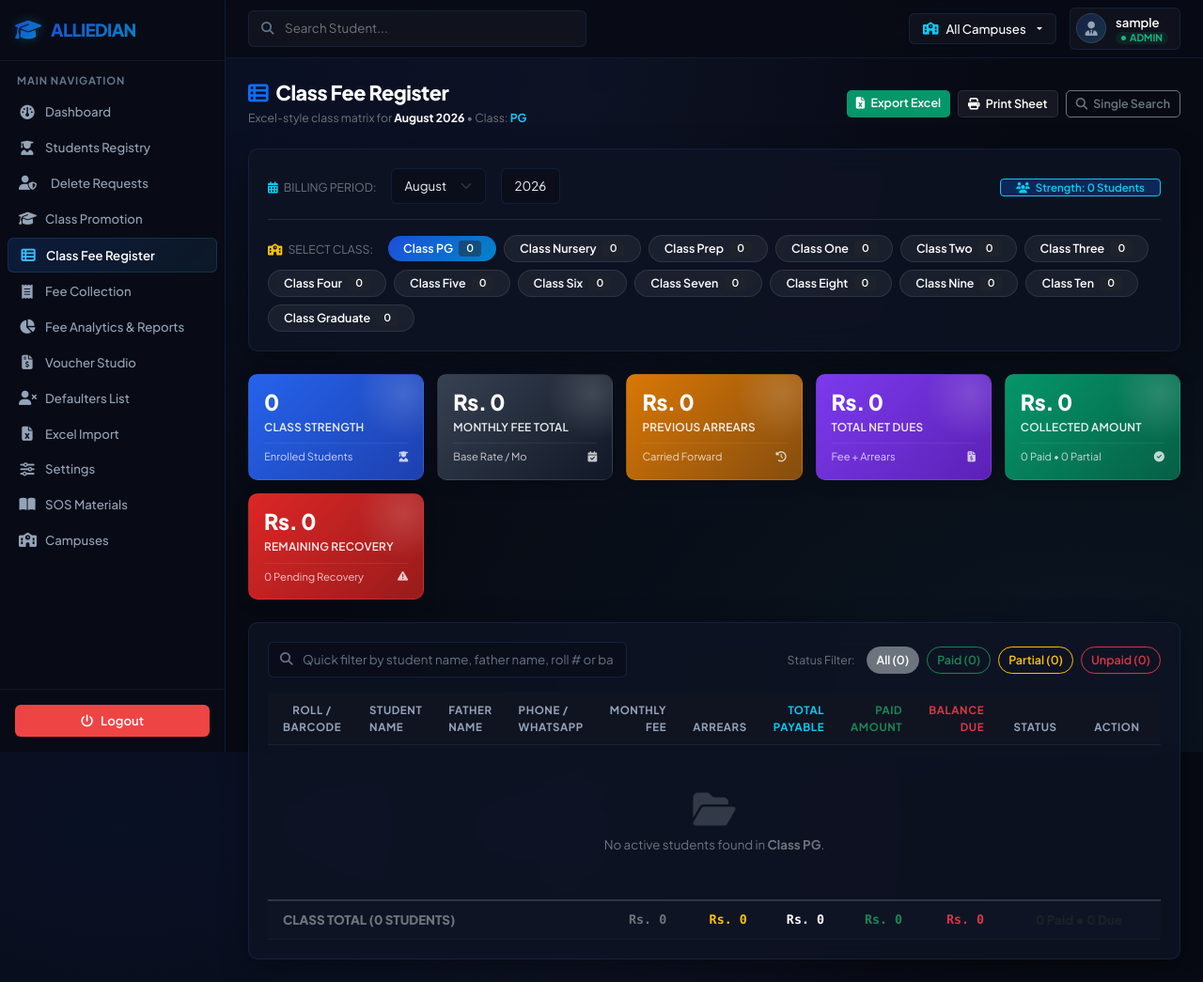
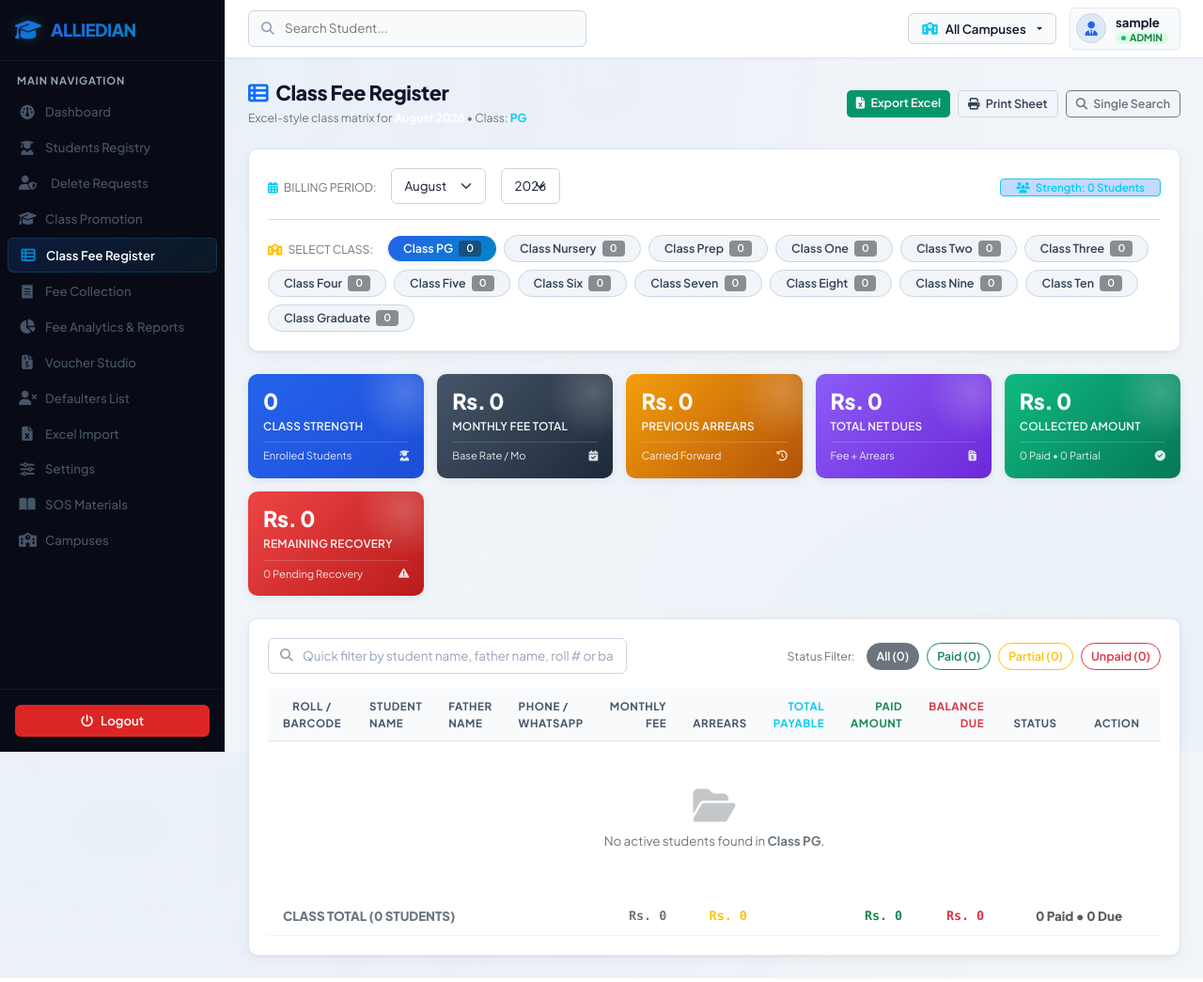
Before and after one commit to Saeed-driod/SMS2, a Flask app: page /fee/class-sheet in a window 1280 px wide. Shown: the whole page at 94% size. Run offline with Flask 3, Linux system fonts and the light colour scheme; the visitor is signed in with stand-in values (Sample User, id 1); data that the repository does not hold is empty; some libraries are stand-ins or nearby versions.

Commit message:
style: convert project theme to a clean, bright, modern light-slate palette with high contrast readability

```diff
--- a/static/css/style.css
+++ b/static/css/style.css
@@ -2,31 +2,31 @@
 @import url('https://fonts.googleapis.com/css2?family=Inter:wght@300;400;500;600;700&family=Plus+Jakarta+Sans:wght@400;500;600;700;800&display=swap');
 
 :root {
-    --bg-primary: #070a13; /* Rich dark-blue background */
-    --bg-secondary: #0f1424; /* Dark blue panel background */
-    --glass-bg: rgba(15, 20, 36, 0.78);
-    --glass-border: rgba(59, 130, 246, 0.14); /* Subtle blue-tinted border */
-    --glass-highlight: rgba(59, 130, 246, 0.2);
+    --bg-primary: #f1f5f9; /* Clean light slate background */
+    --bg-secondary: #ffffff; /* Crisp white panel background */
+    --glass-bg: #ffffff;
+    --glass-border: #e2e8f0; /* Subtle slate border */
+    --glass-highlight: rgba(37, 99, 235, 0.06);
 
-    --text-primary: #f1f5f9; /* Crisp ice-white */
-    --text-secondary: #94a3b8; /* Cool slate-gray */
-    --text-muted: #64748b; /* Muted slate */
+    --text-primary: #0f172a; /* Deep slate for high contrast */
+    --text-secondary: #475569; /* Slate-600 */
+    --text-muted: #94a3b8; /* Slate-400 */
 
-    --accent-blue: #2563eb; /* Deep blue */
-    --accent-cyan: #38bdf8; /* Sky-blue */
-    --accent-green: #10b981;
-    --accent-yellow: #f59e0b;
-    --accent-red: #ef4444;
-    --accent-purple: #8b5cf6;
+    --accent-blue: #2563eb;
+    --accent-cyan: #0284c7;
+    --accent-green: #16a34a;
+    --accent-yellow: #d97706;
+    --accent-red: #dc2626;
+    --accent-purple: #7c3aed;
 
-    --gradient-blue: linear-gradient(135deg, #1d4ed8 0%, #0284c7 100%);
-    --gradient-purple: linear-gradient(135deg, #6366f1 0%, #a855f7 100%);
-    --gradient-dark: linear-gradient(135deg, #0f1424 0%, #05070c 100%);
+    --gradient-blue: linear-gradient(135deg, #2563eb 0%, #0284c7 100%);
+    --gradient-purple: linear-gradient(135deg, #6366f1 0%, #8b5cf6 100%);
+    --gradient-dark: linear-gradient(135deg, #1e293b 0%, #0f172a 100%);
 
     --border-radius-sm: 6px;
     --border-radius-md: 10px;
     --border-radius-lg: 16px;
-    --box-shadow: 0 8px 30px 0 rgba(0, 0, 0, 0.35);
+    --box-shadow: 0 1px 3px 0 rgba(0, 0, 0, 0.06), 0 4px 16px 0 rgba(0, 0, 0, 0.04);
     --transition: all 0.2s cubic-bezier(0.4, 0, 0.2, 1);
 }
 
@@ -35,9 +35,9 @@ body {
     font-family: 'Plus Jakarta Sans', 'Inter', -apple-system, BlinkMacSystemFont, 'Segoe UI', Roboto, sans-serif;
     background-color: var(--bg-primary);
     background-image:
-        radial-gradient(at 10% 10%, rgba(37, 99, 235, 0.08) 0px, transparent 50%),
-        radial-gradient(at 90% 90%, rgba(56, 189, 248, 0.06) 0px, transparent 50%),
-        radial-gradient(at 50% 10%, rgba(99, 102, 241, 0.05) 0px, transparent 50%);
+        radial-gradient(at 10% 10%, rgba(37, 99, 235, 0.03) 0px, transparent 50%),
+        radial-gradient(at 90% 90%, rgba(2, 132, 199, 0.03) 0px, transparent 50%),
+        radial-gradient(at 50% 10%, rgba(99, 102, 241, 0.02) 0px, transparent 50%);
     background-attachment: fixed;
     color: var(--text-primary);
     min-height: 100vh;
@@ -51,25 +51,24 @@ body {
 h1, h2, h3, h4, h5, h6, .page-title {
     font-weight: 700;
     letter-spacing: -0.02em;
-    color: #ffffff;
+    color: #0f172a;
 }
 
 .page-title, h1 {
     font-size: 1.35rem;
     font-weight: 750;
+    color: #0f172a;
 }
 
-h2 { font-size: 1.2rem; font-weight: 700; }
-h3 { font-size: 1.05rem; font-weight: 650; }
-h4 { font-size: 0.95rem; font-weight: 600; }
-h5 { font-size: 0.85rem; font-weight: 600; }
-h6 { font-size: 0.78rem; font-weight: 600; }
+h2 { font-size: 1.2rem; font-weight: 700; color: #0f172a; }
+h3 { font-size: 1.05rem; font-weight: 650; color: #0f172a; }
+h4 { font-size: 0.95rem; font-weight: 600; color: #1e293b; }
+h5 { font-size: 0.85rem; font-weight: 600; color: #1e293b; }
+h6 { font-size: 0.78rem; font-weight: 600; color: #334155; }
 
-/* Glassmorphism containers */
+/* Panels & containers */
 .glass-panel {
-    background: var(--glass-bg);
-    backdrop-filter: blur(16px);
-    -webkit-backdrop-filter: blur(16px);
+    background: #ffffff;
     border: 1px solid var(--glass-border);
     border-radius: var(--border-radius-md);
     box-shadow: var(--box-shadow);
@@ -95,25 +97,23 @@ h6 { font-size: 0.78rem; font-weight: 600; }
     width: 90px;
     height: 90px;
     border-radius: 50%;
-    background: radial-gradient(circle, rgba(59, 130, 246, 0.15) 0%, transparent 70%);
+    background: radial-gradient(circle, rgba(37, 99, 235, 0.08) 0%, transparent 70%);
     filter: blur(16px);
 }
 
 .metric-value {
     font-size: 1.6rem;
     font-weight: 750;
-    background: linear-gradient(to right, #ffffff, #cbd5e1);
-    -webkit-background-clip: text;
-    -webkit-text-fill-color: transparent;
+    color: #0f172a;
     margin-top: 6px;
     margin-bottom: 0;
 }
 
 /* Forms styling */
 .form-control, .form-select {
-    background-color: rgba(10, 13, 22, 0.6);
-    border: 1px solid var(--glass-border);
-    color: var(--text-primary);
+    background-color: #ffffff;
+    border: 1px solid #cbd5e1;
+    color: #0f172a;
     border-radius: var(--border-radius-sm);
     padding: 8px 13px;
     font-size: 0.835rem;
@@ -147,14 +147,14 @@ h6 { font-size: 0.78rem; font-weight: 600; }
 
 /* Table styling */
 .table-custom {
-    color: var(--text-primary);
+    color: #1e293b;
     margin-bottom: 0;
 }
 
 .table-custom th {
-    background-color: rgba(255, 255, 255, 0.02) !important;
-    border-bottom: 1px solid rgba(255, 255, 255, 0.07) !important;
-    color: var(--text-secondary);
+    background-color: #f8fafc !important;
+    border-bottom: 1px solid #e2e8f0 !important;
+    color: #475569;
     font-weight: 650;
     text-transform: uppercase;
     font-size: 0.72rem;
@@ -164,19 +164,19 @@ h6 { font-size: 0.78rem; font-weight: 600; }
 
 .table-custom td {
     padding: 10px 14px;
-    border-bottom: 1px solid rgba(255, 255, 255, 0.035);
+    border-bottom: 1px solid #f1f5f9;
     vertical-align: middle;
-    background-color: transparent !important;
-    color: var(--text-primary);
+    background-color: #ffffff !important;
+    color: #1e293b;
     font-size: 0.835rem;
 }
 
 .table-custom tr:hover td {
-    background-color: rgba(255, 255, 255, 0.025) !important;
+    background-color: #f8fafc !important;
 }
 
 .table-row-pending td {
-    background-color: rgba(245, 158, 11, 0.03) !important;
+    background-color: #fffbeb !important;
 }
 
 /* Custom Nav Pills */
@@ -231,21 +232,21 @@ h6 { font-size: 0.78rem; font-weight: 600; }
 
 .btn-primary:hover, .btn-primary:focus {
     background: linear-gradient(135deg, #1d4ed8 0%, #0284c7 100%);
-    box-shadow: 0 0 12px rgba(56, 189, 248, 0.3);
+    box-shadow: 0 2px 10px rgba(37, 99, 235, 0.3);
     transform: translateY(-1px);
     color: #ffffff;
 }
 
 .btn-secondary {
-    background-color: rgba(255, 255, 255, 0.06);
-    border: 1px solid rgba(255, 255, 255, 0.09);
-    color: #ffffff;
+    background-color: #f1f5f9;
+    border: 1px solid #cbd5e1;
+    color: #334155;
 }
 
 .btn-secondary:hover {
-    background-color: rgba(255, 255, 255, 0.1);
-    border-color: rgba(255, 255, 255, 0.16);
-    color: #ffffff;
+    background-color: #e2e8f0;
+    border-color: #94a3b8;
+    color: #0f172a;
 }
 
 .btn-danger {
@@ -378,6 +382,9 @@ h6 { font-size: 0.78rem; font-weight: 600; }
 
 .search-wrapper input {
     padding-left: 36px;
+    background-color: #ffffff;
+    border: 1px solid #cbd5e1;
+    color: #0f172a;
 }
 
 /* Login box override */
@@ -404,16 +411,16 @@ h6 { font-size: 0.78rem; font-weight: 600; }
 }
 
 ::-webkit-scrollbar-track {
-    background: var(--bg-primary);
+    background: #f1f5f9;
 }
 
 ::-webkit-scrollbar-thumb {
-    background: #1e293b;
+    background: #cbd5e1;
     border-radius: 3px;
 }
 
 ::-webkit-scrollbar-thumb:hover {
-    background: #334155;
+    background: #94a3b8;
 }
 
 /* =========================================================================
@@ -767,10 +774,9 @@ h6 { font-size: 0.78rem; font-weight: 600; }
 /* App Topbar Styling */
 .app-topbar {
     height: 62px;
-    background: rgba(8, 11, 21, 0.88);
-    backdrop-filter: blur(16px);
-    -webkit-backdrop-filter: blur(16px);
-    border-bottom: 1px solid var(--glass-border);
+    background: #ffffff;
+    border-bottom: 1px solid #e2e8f0;
+    box-shadow: 0 1px 3px 0 rgba(0, 0, 0, 0.03);
     display: flex;
     align-items: center;
     justify-content: space-between;
@@ -804,19 +810,19 @@ h6 { font-size: 0.78rem; font-weight: 600; }
 .topbar-search-input {
     width: 100%;
     padding: 8px 14px 8px 38px;
-    background: rgba(255, 255, 255, 0.035);
-    border: 1px solid var(--glass-border);
+    background: #f8fafc;
+    border: 1px solid #cbd5e1;
     border-radius: var(--border-radius-sm);
-    color: #ffffff;
+    color: #0f172a;
     font-size: 0.835rem;
     outline: none;
     transition: var(--transition);
 }
 
 .topbar-search-input:focus {
-    background: rgba(255, 255, 255, 0.07);
-    border-color: var(--accent-cyan);
-    box-shadow: 0 0 0 3px rgba(56, 189, 248, 0.15);
+    background: #ffffff;
+    border-color: var(--accent-blue);
+    box-shadow: 0 0 0 3px rgba(37, 99, 235, 0.15);
 }
 
 .topbar-actions {
@@ -826,52 +832,53 @@ h6 { font-size: 0.78rem; font-weight: 600; }
 }
 
 .topbar-campus-wrapper .btn-campus-select {
-    background: rgba(255, 255, 255, 0.035);
-    border: 1px solid var(--glass-border);
-    color: #ffffff;
+    background: #f8fafc;
+    border: 1px solid #cbd5e1;
+    color: #0f172a;
     padding: 6px 14px;
     font-size: 0.825rem;
     border-radius: var(--border-radius-sm);
-    font-weight: 500;
+    font-weight: 600;
     transition: var(--transition);
 }
 
 .topbar-campus-wrapper .btn-campus-select:hover,
 .topbar-campus-wrapper .btn-campus-select:focus {
-    background: rgba(255, 255, 255, 0.08);
-    border-color: rgba(56, 189, 248, 0.3);
-    color: #ffffff;
+    background: #e2e8f0;
+    border-color: #94a3b8;
+    color: #0f172a;
 }
 
 .topbar-campus-wrapper .operator-campus-badge {
-    background: rgba(255, 255, 255, 0.035);
-    border: 1px solid var(--glass-border);
-    color: #ffffff;
+    background: #f8fafc;
+    border: 1px solid #cbd5e1;
+    color: #0f172a;
     padding: 6px 14px;
     font-size: 0.825rem;
     border-radius: var(--border-radius-sm);
+    font-weight: 600;
 }
 
 .user-profile-summary {
     display: flex;
     align-items: center;
     gap: 10px;
-    background: rgba(255, 255, 255, 0.035);
+    background: #f8fafc;
     padding: 5px 12px 5px 6px;
     border-radius: var(--border-radius-sm);
-    border: 1px solid var(--glass-border);
+    border: 1px solid #e2e8f0;
 }
 
 .avatar-circle {
     width: 32px;
     height: 32px;
     border-radius: 50%;
-    background: linear-gradient(135deg, rgba(37, 99, 235, 0.2) 0%, rgba(56, 189, 248, 0.2) 100%);
-    border: 1px solid rgba(255, 255, 255, 0.1);
+    background: linear-gradient(135deg, rgba(37, 99, 235, 0.12) 0%, rgba(2, 132, 199, 0.12) 100%);
+    border: 1px solid #cbd5e1;
     display: flex;
     align-items: center;
     justify-content: center;
-    color: var(--text-secondary);
+    color: var(--accent-blue);
     font-size: 0.95rem;
 }
 
@@ -882,8 +889,8 @@ h6 { font-size: 0.78rem; font-weight: 600; }
 }
 
 .user-name {
-    font-weight: 600;
-    color: #ffffff;
+    font-weight: 700;
+    color: #0f172a;
     font-size: 0.825rem;
     white-space: nowrap;
     text-overflow: ellipsis;
@@ -893,13 +900,13 @@ h6 { font-size: 0.78rem; font-weight: 600; }
 .user-role {
     font-size: 0.65rem !important;
     font-weight: 700;
-    color: #10b981;
+    color: #15803d;
     padding: 1px 6px !important;
     width: fit-content;
     display: flex;
     align-items: center;
     gap: 4px;
-    background-color: rgba(16, 185, 129, 0.1) !important;
+    background-color: #dcfce7 !important;
 }
 
 .pulse-indicator {
@@ -1055,13 +1063,13 @@ h6 { font-size: 0.78rem; font-weight: 600; }
     flex-direction: column;
     justify-content: space-between;
     transition: var(--transition);
-    border: 1px solid rgba(255, 255, 255, 0.06);
-    box-shadow: 0 4px 16px rgba(0, 0, 0, 0.2);
+    border: none;
+    box-shadow: 0 2px 10px rgba(0, 0, 0, 0.08);
 }
 
 .analytics-card:hover {
     transform: translateY(-2px);
-    box-shadow: 0 6px 22px rgba(0, 0, 0, 0.35);
+    box-shadow: 0 6px 20px rgba(0, 0, 0, 0.14);
 }
 
 .analytics-card::before {
@@ -1069,7 +1077,7 @@ h6 { font-size: 0.78rem; font-weight: 600; }
     position: absolute;
     width: 100px;
     height: 100px;
-    background: radial-gradient(circle, rgba(255, 255, 255, 0.15) 0%, transparent 70%);
+    background: radial-gradient(circle, rgba(255, 255, 255, 0.2) 0%, transparent 70%);
     top: -30px;
     right: -30px;
     border-radius: 50%;
@@ -1086,16 +1094,16 @@ h6 { font-size: 0.78rem; font-weight: 600; }
 .card-label {
     font-size: 0.74rem;
     font-weight: 600;
-    opacity: 0.9;
+    opacity: 0.95;
     text-transform: uppercase;
     letter-spacing: 0.02em;
 }
 
 .card-footer-info {
     font-size: 0.7rem;
-    opacity: 0.75;
+    opacity: 0.85;
     margin-top: 8px;
-    border-top: 1px solid rgba(255, 255, 255, 0.1);
+    border-top: 1px solid rgba(255, 255, 255, 0.2);
     padding-top: 5px;
     display: flex;
     align-items: center;
@@ -1103,14 +1111,14 @@ h6 { font-size: 0.78rem; font-weight: 600; }
 }
 
 /* Card Themes */
-.card-theme-red { background: linear-gradient(135deg, #dc2626, #991b1b); }
-.card-theme-orange { background: linear-gradient(135deg, #ea580c, #9a3412); }
-.card-theme-blue { background: linear-gradient(135deg, #2563eb, #1e40af); }
-.card-theme-green { background: linear-gradient(135deg, #059669, #065f46); }
-.card-theme-yellow { background: linear-gradient(135deg, #d97706, #854d0e); }
-.card-theme-purple { background: linear-gradient(135deg, #7c3aed, #5b21b6); }
-.card-theme-teal { background: linear-gradient(135deg, #0d9488, #115e59); }
-.card-theme-dark { background: linear-gradient(135deg, #374151, #111827); }
+.card-theme-red { background: linear-gradient(135deg, #ef4444, #b91c1c); }
+.card-theme-orange { background: linear-gradient(135deg, #f97316, #c2410c); }
+.card-theme-blue { background: linear-gradient(135deg, #2563eb, #1d4ed8); }
+.card-theme-green { background: linear-gradient(135deg, #10b981, #047857); }
+.card-theme-yellow { background: linear-gradient(135deg, #f59e0b, #b45309); }
+.card-theme-purple { background: linear-gradient(135deg, #8b5cf6, #6d28d9); }
+.card-theme-teal { background: linear-gradient(135deg, #14b8a6, #0f766e); }
+.card-theme-dark { background: linear-gradient(135deg, #475569, #1e293b); }
 
 /* Dashboard layout grid */
 .dashboard-row-middle {
```
Also changed, not shown: other parts of static/css/style.css (+66 -58 lines), templates/fee_analytics.html (+57 -55 lines).
